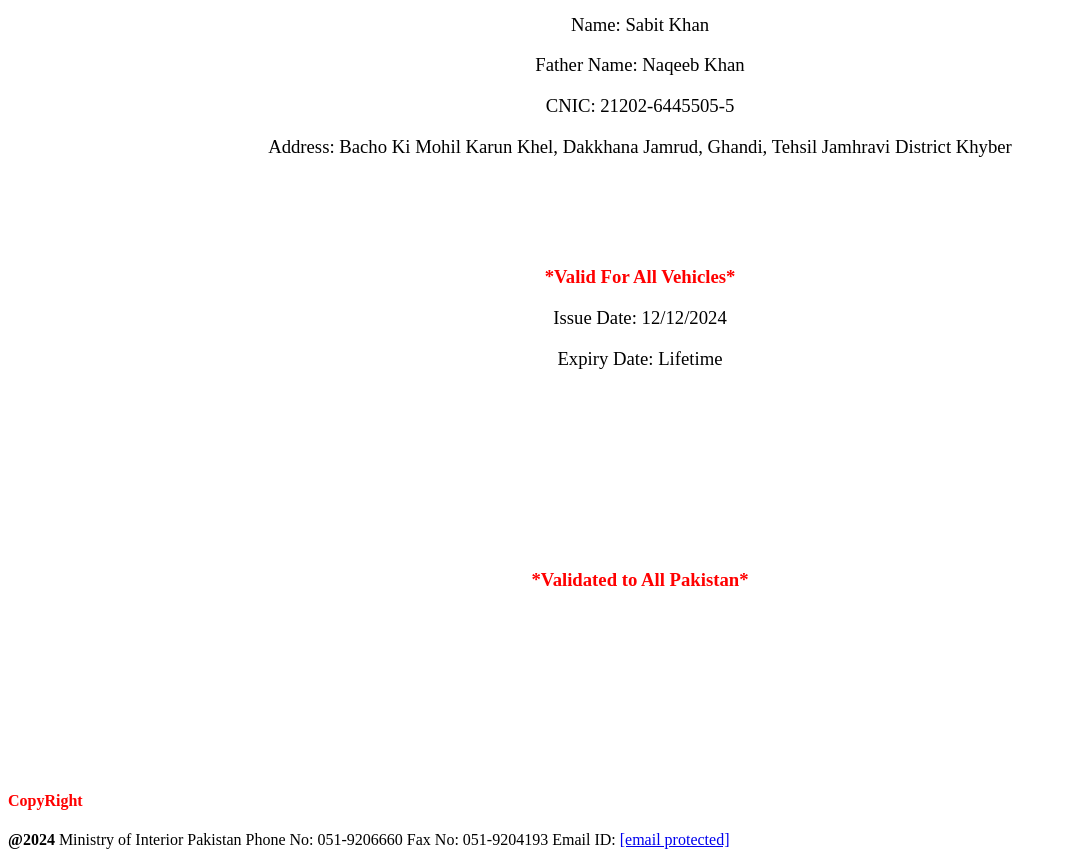
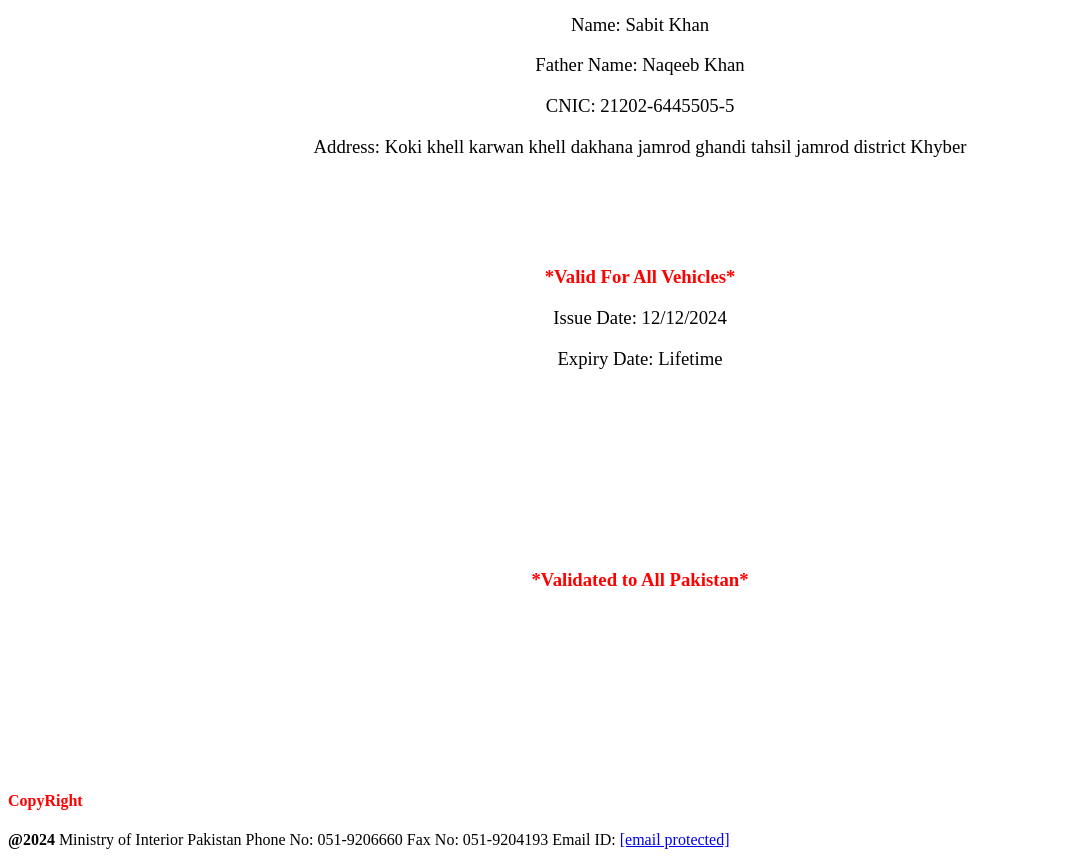
Before and after one commit to ministryinterior/ministryinterior2120264455055, a plain HTML site: page index.html in a window 1280 px wide. Shown: the part 2620-3477 px from the top of the page, without its empty margins (0-1067 px from the left). Drawn offline with Linux system fonts and the light colour scheme.

Commit message:
index.html

```diff
--- a/index.html
+++ b/index.html
@@ -71,7 +71,7 @@
 <h3>Name: Sabit Khan </h3>
 <h3>Father Name: Naqeeb Khan   </h3>
 <h3>CNIC: 21202-6445505-5 </h3>
-<h3 class="padding-2">Address: Bacho Ki Mohil Karun Khel, Dakkhana Jamrud, Ghandi, Tehsil Jamhravi District Khyber </br>    </h3>
+<h3 class="padding-2">Address: Koki khell karwan khell  dakhana jamrod ghandi tahsil jamrod district Khyber</br>    </h3>
 <h3 style="color:red"><b>*Valid For All Vehicles*</b></h3>
 <h3>Issue Date: 12/12/2024 </h3>
 <h3 class="padding-5">Expiry Date: Lifetime </h3>
```
